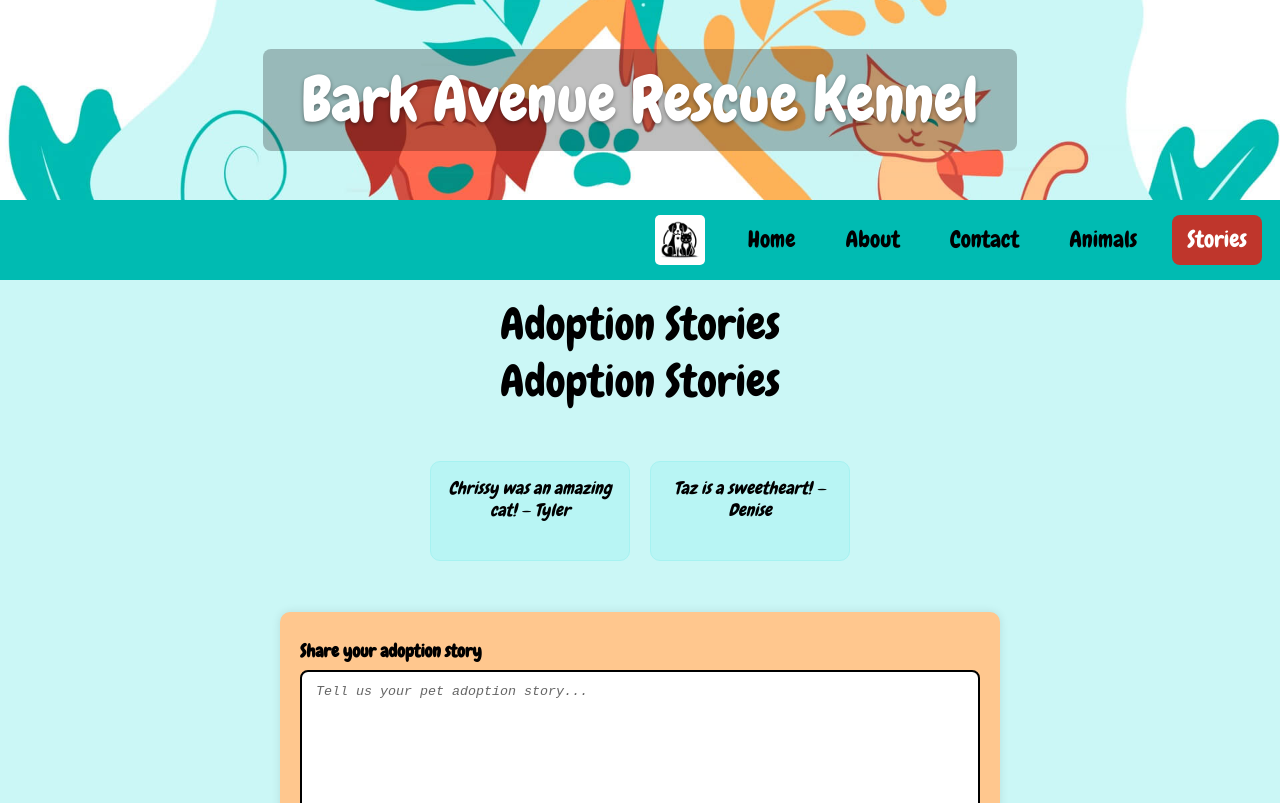
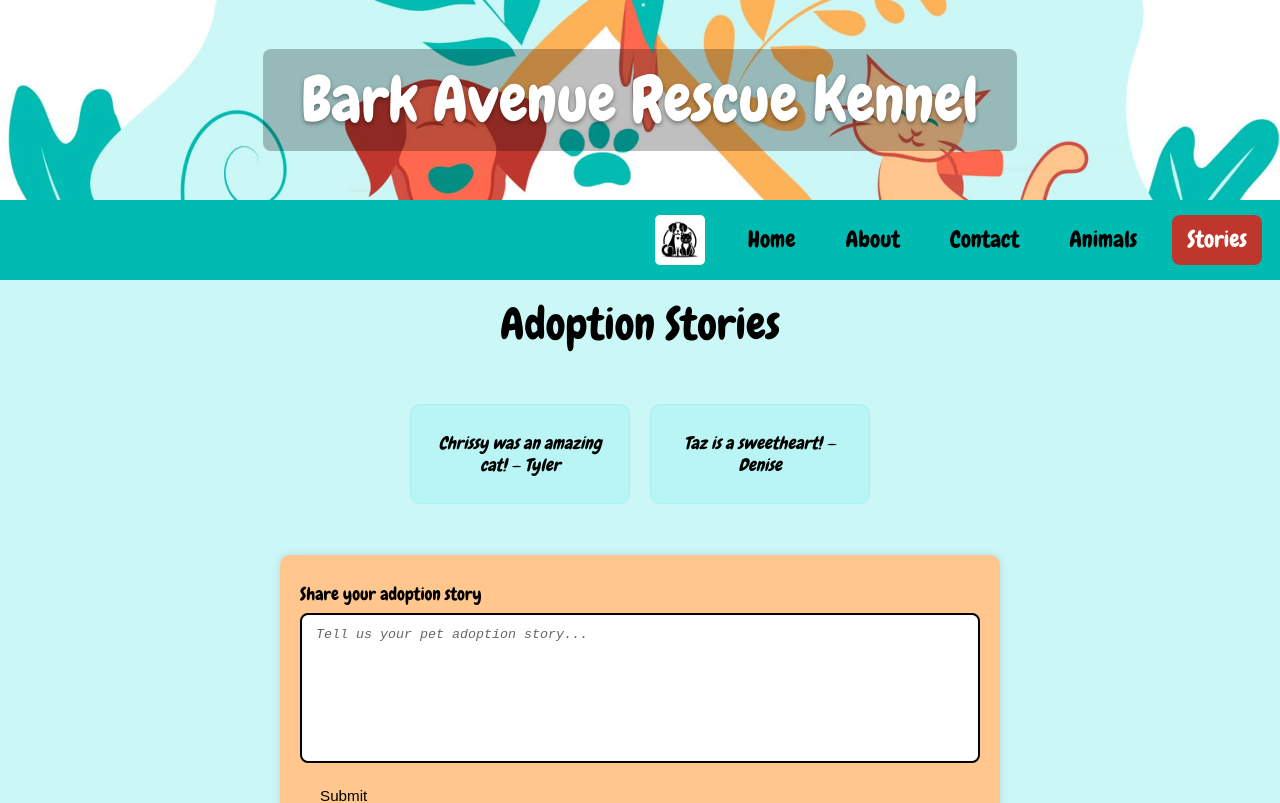
Before and after one commit to skperry99/unit1-final-project, a React (Vite) app in the folder adopt-me/: page /stories in a window 1280 px wide. Shown: the top 803 px of the page. Built offline with nearby package versions, Linux system fonts and the light colour scheme.

Commit message:
StoriesPage, StoryList, globals.css - updated to remove duplicate titles

```diff
--- a/adopt-me/src/components/StoryList.jsx
+++ b/adopt-me/src/components/StoryList.jsx
@@ -1,21 +1,30 @@
-export default function StoryList({ stories = [] }) {
+// adopt-me/src/components/StoryList.jsx
+
+/**
+ * Presentational list of adoption stories.
+ * The parent page owns the heading and section semantics.
+ */
+export default function StoryList({
+  stories = [],
+  emptyMessage = "No stories yet.",
+}) {
   const hasStories = Array.isArray(stories) && stories.length > 0;
 
+  if (!hasStories) {
+    return (
+      <p className="storyList__empty" role="status" aria-live="polite">
+        {emptyMessage}
+      </p>
+    );
+  }
+
   return (
-    <section aria-labelledby="stories-heading" style={{ textAlign: "center" }}>
-      <h2 id="stories-heading">Adoption Stories</h2>
-
-      {hasStories ? (
-        <ul className="storyList" aria-live="polite">
-          {stories.map((story, idx) => (
-            <li key={`${idx}-${story.slice(0, 24)}`}>{story}</li>
-          ))}
-        </ul>
-      ) : (
-        <p role="status" aria-live="polite">
-          No stories yet.
-        </p>
-      )}
-    </section>
+    <ul className="storyList" aria-live="polite">
+      {stories.map((story, index) => (
+        <li key={index} className="storyList__item">
+          {story}
+        </li>
+      ))}
+    </ul>
   );
 }
--- a/adopt-me/src/globals.css
+++ b/adopt-me/src/globals.css
@@ -339,6 +339,7 @@ textarea:focus-visible {
     display: block;          /* no need for the WebKit flexbox hack */
     -webkit-box-orient: initial;
     -webkit-line-clamp: initial;
+    line-clamp: initial;
   }
 }
 
@@ -431,27 +432,54 @@ textarea::placeholder {
 }
 
 /* Stories */
+.storiesPage {
+  padding: 16px;
+}
+
+/* Page title – h2 is already centered globally, so just handle spacing */
+.storiesPage__title {
+  margin-bottom: 1rem;
+}
+
+/* Stories grid container */
 .storyList {
   list-style: none;
   display: flex;
   flex-wrap: wrap;
   gap: 20px;
   justify-content: center;
-  align-items: center;
+  align-items: stretch;
   align-content: center;
-  margin: 4vw 10vw;
-  max-width: 80%;
+
+  /* Center the grid and keep it from getting too wide */
+  margin: 4vw auto;
+  max-width: 900px;
+  padding: 0;
 }
-.storyList li {
+
+/* Individual story “card” */
+.storyList__item {
   background-color: hsl(179 75% 84%);
   border: 1px solid hsl(179 75% 80%);
-  width: 200px;
-  height: 100px;
+  width: 220px;
+  min-height: 100px;
   padding: 15px;
   border-radius: 10px;
   font-style: italic;
   font-weight: 300;
   text-align: center;
+
+  display: flex;
+  align-items: center;
+  justify-content: center;
+}
+
+/* Empty-state message */
+.storyList__empty {
+  text-align: center;
+  font-style: italic;
+  margin: 2rem auto 1.5rem;
+  max-width: 40ch;
 }
 
 /* Animations */
@@ -600,13 +628,3 @@ textarea::placeholder {
     grid-template-columns: 1.2fr 1fr; /* image | details */
   }
 }
-
-.storiesPage {
-  padding: 16px;
-}
-.formContainer form > label {
-  font-weight: 600;
-}
-.storyList li {
-  text-align: center;
-}
--- a/adopt-me/src/pages/StoriesPage.jsx
+++ b/adopt-me/src/pages/StoriesPage.jsx
@@ -1,25 +1,35 @@
+// adopt-me/src/pages/StoriesPage.jsx
 import { useState } from "react";
 import StoryForm from "../components/StoryForm.jsx";
 import StoryList from "../components/StoryList.jsx";
 
+const INITIAL_STORIES = [
+  "Chrissy was an amazing cat! — Tyler",
+  "Taz is a sweetheart! — Denise",
+];
+
 export default function StoriesPage() {
-  const [stories, setStories] = useState([
-    "Chrissy was an amazing cat! — Tyler",
-    "Taz is a sweetheart! — Denise",
-  ]);
+  const [stories, setStories] = useState(INITIAL_STORIES);
 
   const handleNewStory = (newStory) => {
+    const trimmed = newStory.trim();
+    if (!trimmed) return; // ignore empty submissions just in case
+
     // newest first feels nicer
-    setStories((prev) => [newStory, ...prev]);
+    setStories((prev) => [trimmed, ...prev]);
   };
 
   return (
-    <section className="storiesPage" aria-labelledby="stories-page-heading">
-      <h2 id="stories-page-heading" style={{ textAlign: "center" }}>
+    <section className="storiesPage" aria-labelledby="stories-heading">
+      <h2 id="stories-heading" className="storiesPage__title">
         Adoption Stories
       </h2>
 
-      <StoryList stories={stories} />
+      <StoryList
+        stories={stories}
+        emptyMessage="No adoption stories yet — be the first to share your happy tail!"
+      />
+
       <StoryForm onSubmit={handleNewStory} />
     </section>
   );
```
